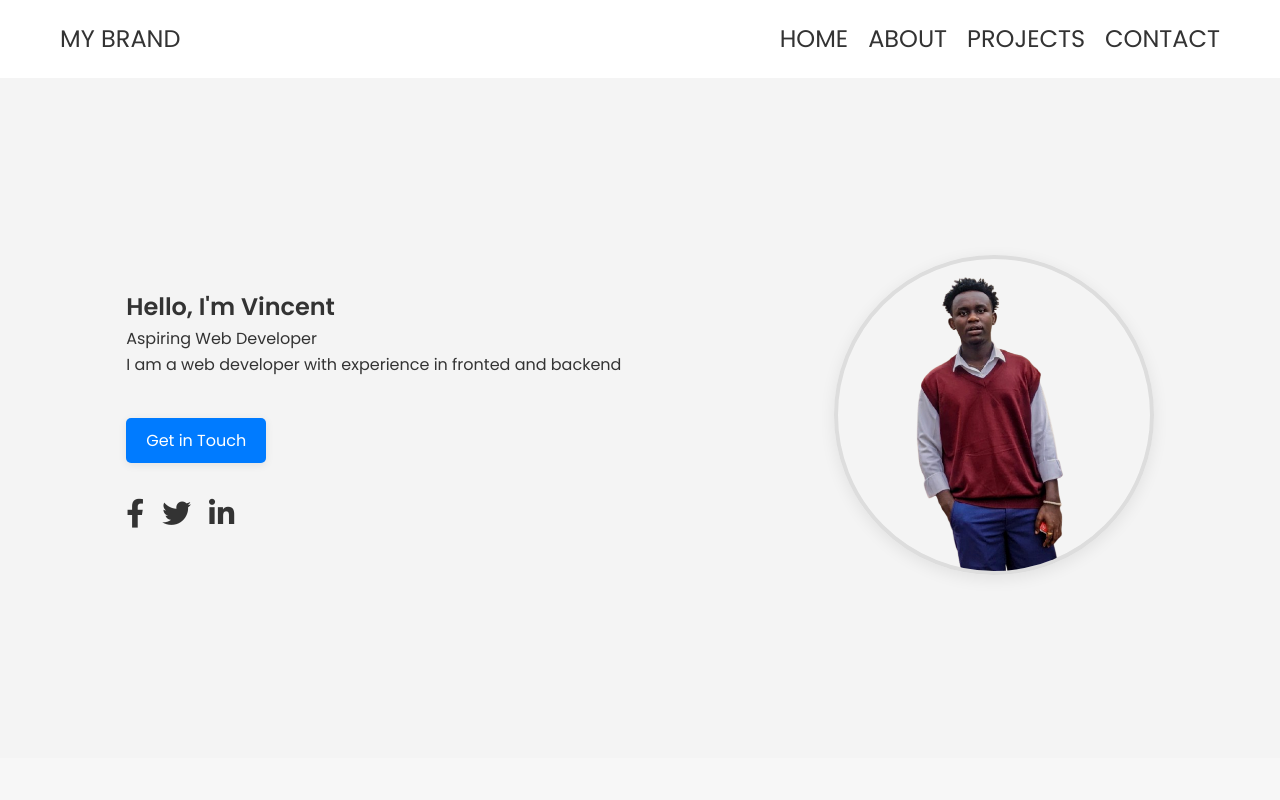
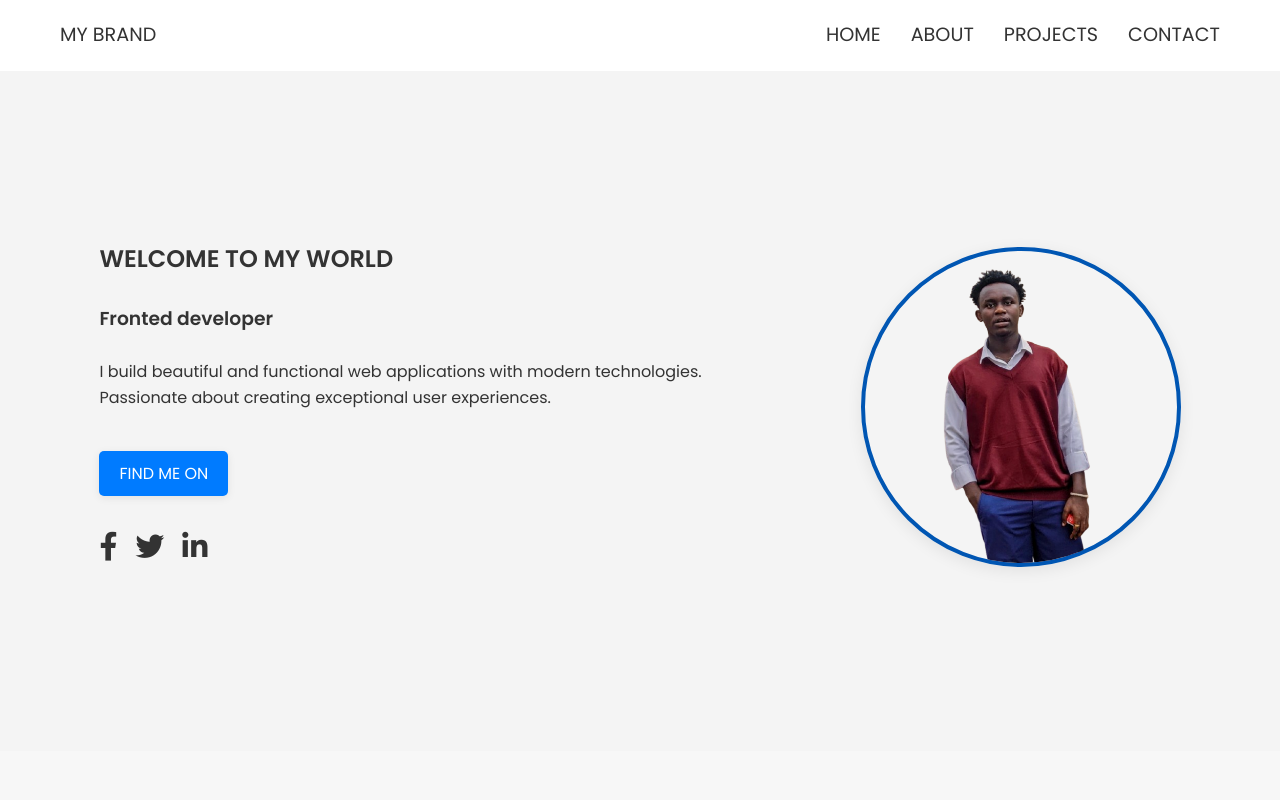
Before and after one commit to vincenttwizere/web-lab, a website: page portfolio/index.html in a window 1280 px wide. Shown: the top 800 px of the page. Drawn offline with Linux system fonts and the light colour scheme.

Commit message:
latest change

```diff
--- a/portfolio/index.html
+++ b/portfolio/index.html
@@ -28,10 +28,13 @@
     <section id="hero" class="hero-section">
         <div class="hero-content">
             <div class="hero-text">
-                <h2>Hello, I'm Vincent</h2>
-                <p>Aspiring Web Developer</p>
-                <p>I am a web developer with experience in fronted and backend</p>
-                <button>Get in Touch</button>
+                <h2>WELCOME TO MY WORLD</h2>
+                <br>
+                <h3>Fronted developer</h3>
+                <br>
+                <p>I build beautiful and functional web applications with modern technologies.</p>
+                <p>Passionate about creating exceptional user experiences.</p>
+                <button>FIND ME ON</button>
 
         <div class="social-icons">
             <a href="#"><i class="fa-brands fa-facebook-f"></i></a>
@@ -102,7 +105,7 @@
 
     <!-- Footer -->
     <footer>
-        <p>&copy; 2025 vincent. All rights reserved.</p>
+        <p>&copy; 2025 vincenttwizere. All rights reserved.</p>
         <div class="social-icons">
             <a href="#"><i class="fa-brands fa-facebook-f"></i></a>
             <a href="#"><i class="fa-brands fa-twitter"></i></a>
--- a/portfolio/styles.css
+++ b/portfolio/styles.css
@@ -17,14 +17,14 @@ body {
     align-items: center;
     background-color: white;
     padding: 20px 60px;
-    font-size: 1.5rem;
+    font-size: 1.2rem;
 }
 
 .navbar ul {
     display: flex;
     flex-direction: row;
     list-style: none;
-    gap: 20px;
+    gap: 30px;
     text-transform: uppercase;
     text-decoration: none;
 }
@@ -53,20 +53,6 @@ body {
     margin: 20px;
 }
 
- /* img {
-    width: 280px;
-    height: auto;
-    box-shadow: 0 4px 8px rgba(0,0,0,0.1);
-    border-radius: 10px;
-    transition: transform 0.3s ease;
-    margin-top: 20px;
-    z-index: 3;
-} */
-
-    img:hover {
-        transform: scale(1.05);
-    }
-
 button {
     padding: 10px 20px;
     margin-top: 40px;
@@ -87,7 +73,7 @@ button,
 .project-card button,
 .contact-form button {
     padding: 10px 20px;
-    margin: 40px 0 0 0; /* Top margin only, no left/right for consistency */
+    margin: 40px 0 0 0;
     background-color: #007BFF;
     color: white;
     border: none;
@@ -141,7 +127,7 @@ button:hover,
 .about-img, img {
     width: 320px;
     height: 320px;
-    border: 4px solid #ddd;
+    border: 4px solid #0056b3;
     object-fit: contain;
     border-radius: 50%;
     box-shadow: 0 4px 16px rgba(0,0,0,0.08);
@@ -266,8 +252,8 @@ button:hover,
 
 /* Footer */
 footer {
-    background: #229954;
-    color: #fff;
+    background: whitesmoke;
+    color: #333;
     padding: 32px 0 16px 0;
     text-align: center;
     margin-top: 40px;
@@ -293,3 +279,9 @@ footer p {
 .social-icons a:hover i {
     color: #007BFF; /* or any color you want on hover */
 }
+
+footer .social-icons  {
+    display: flex;
+    justify-content: center;
+    gap: 20px;
+}
```
